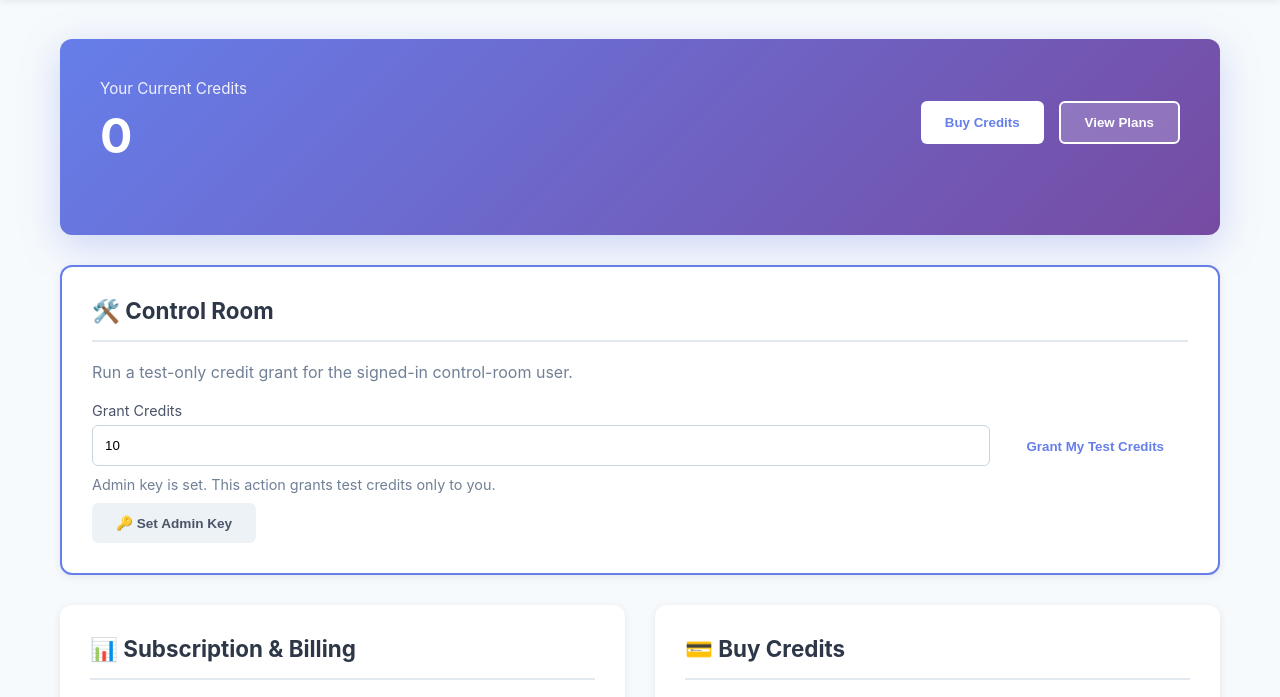
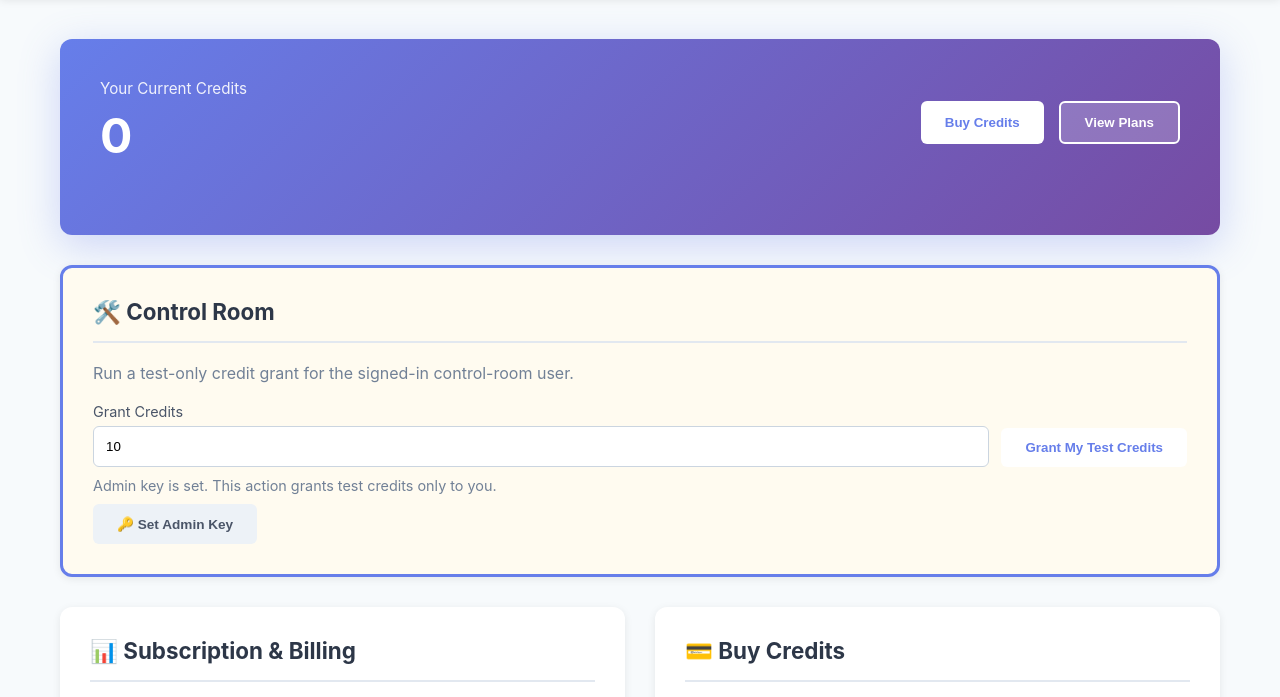
Before and after one commit to SaddyMalingu/ai-architect, a plain HTML site: page dashboard.html in a window 1280 px wide. Shown: the part 78-775 px from the top of the page. Drawn offline with Linux system fonts and the light colour scheme; no server answers; sample sign-in values are in the browser's storage.

Commit message:
fix: add cache-bust and visible background to control-room card

```diff
--- a/dashboard.html
+++ b/dashboard.html
@@ -399,8 +399,8 @@
         <div id="errorMessage"></div>
         <div id="successMessage"></div>
 
-        <!-- CONTROL ROOM (always visible) -->
-        <div class="card" id="controlRoomCard" style="margin-bottom:30px;border:2px solid #667eea;">
+        <!-- CONTROL ROOM (always visible) - CACHE BUSTER v2 -->
+        <div class="card" id="controlRoomCard" style="margin-bottom:30px;border:3px solid #667eea;background:#fffbf0 !important;">
             <h3>🛠️ Control Room</h3>
             <p style="color:#718096;margin-bottom:20px;">Run a test-only credit grant for the signed-in control-room user.</p>
             <div class="control-room-grid">
```
